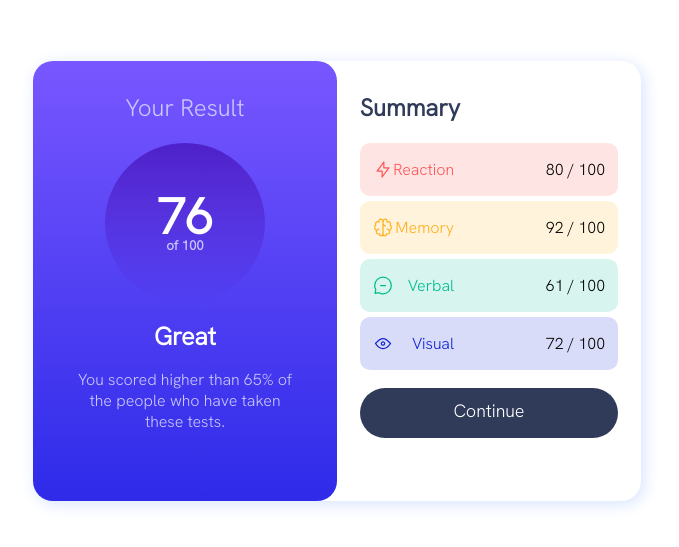
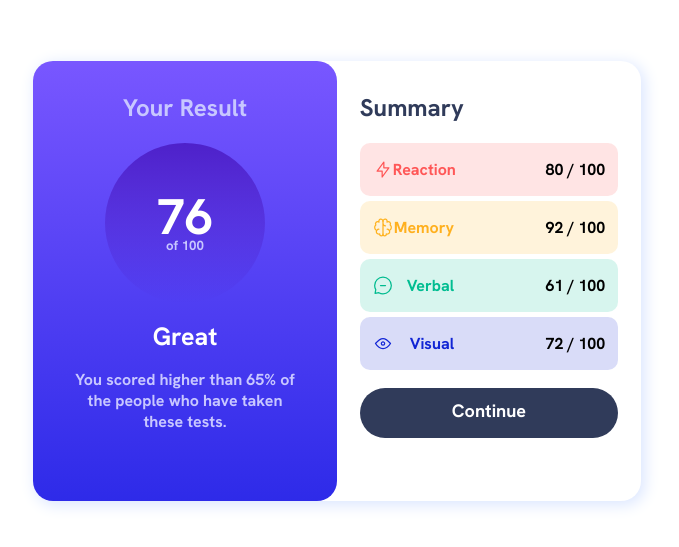
Before and after one commit to Junious1/results-summary-component-main, a plain HTML site: page index.html in a window 1280 px wide. Shown: the part 119-666 px from the top of the page, without its empty margins (303-982 px from the left). Drawn offline with Linux system fonts and the light colour scheme.

Commit message:
second commit

```diff
--- a/style.css
+++ b/style.css
@@ -1,4 +1,4 @@
-@import url("https://fonts.googleapis.com/css2?family=Hanken+Grotesk:wght@300&display=swap");
+@import url("https://fonts.googleapis.com/css2?family=Hanken+Grotesk:wght@700&display=swap");
 
 body {
   font-family: "Hanken Grotesk", sans-serif;
```
